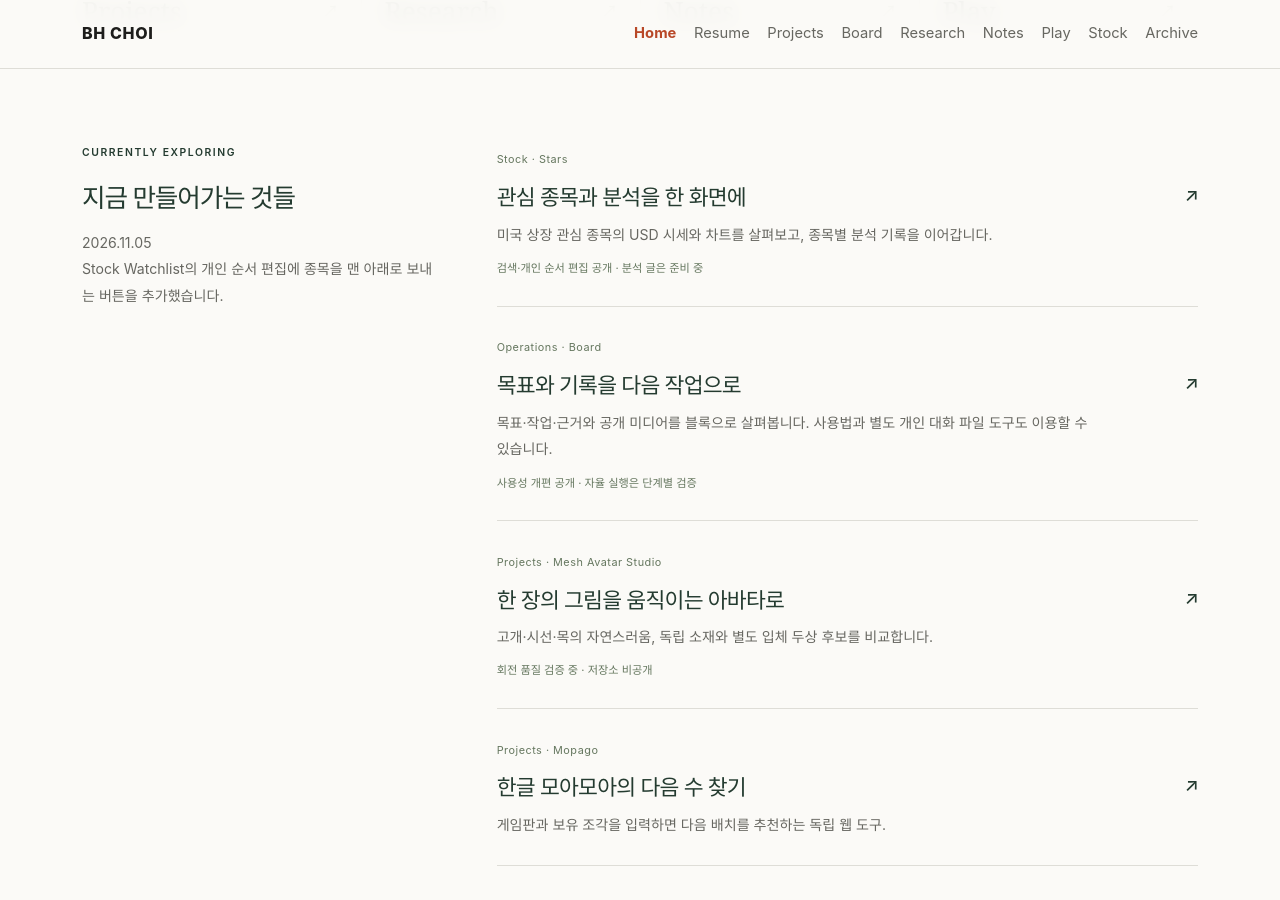
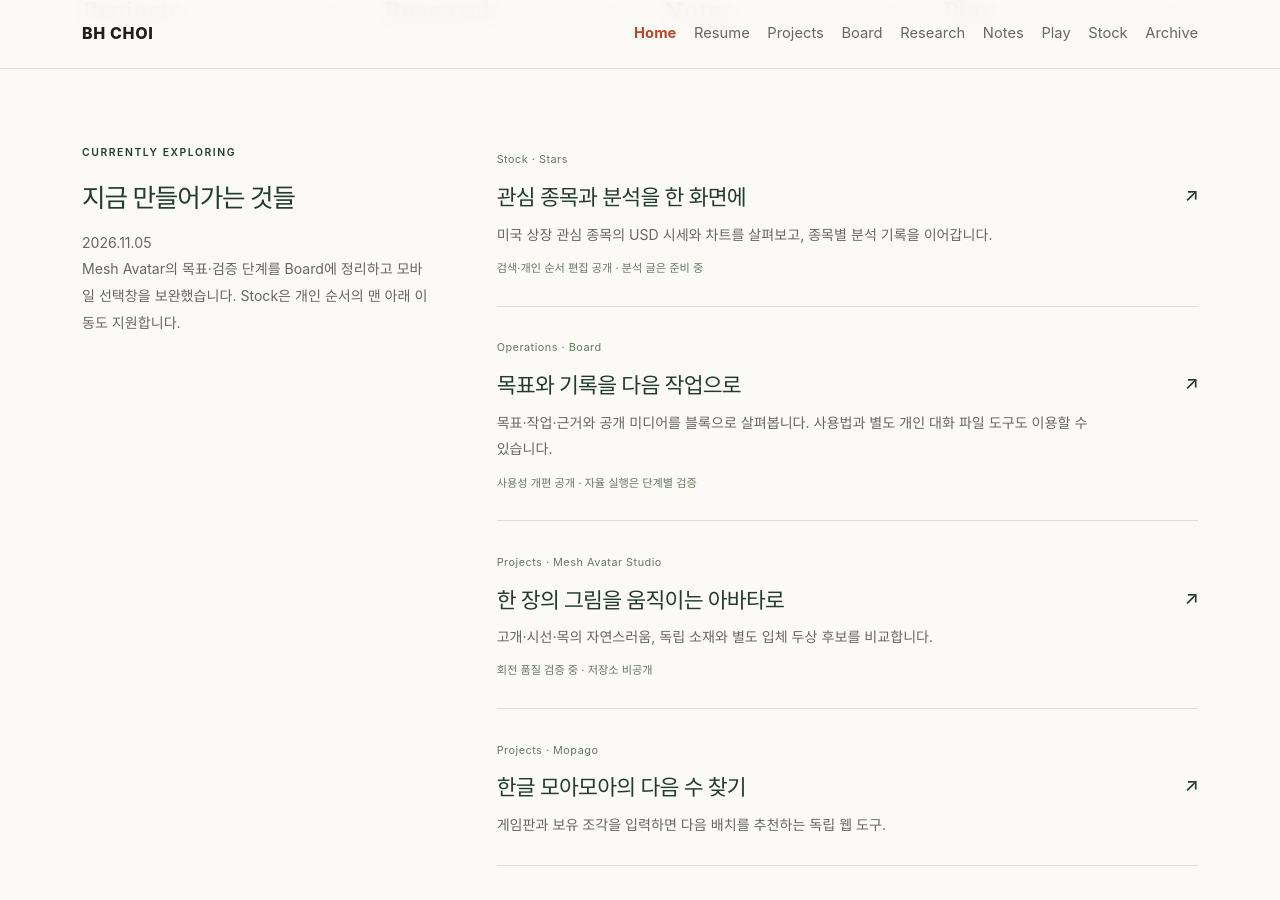
Before and after one commit to cbh456746/cbh456746.github.io, a Jekyll site: the page built from index.md, in a window 1280 px wide and 900 px high, scrolled down 701 px. Built offline with Jekyll 4.4.1, drawn with Linux system fonts in a browser that asks for light colours.

Commit message:
Keep Board project selector within narrow screens

```diff
--- a/css/workbench.css
+++ b/css/workbench.css
@@ -2,8 +2,8 @@
 .wb-heading { max-width:760px; margin-bottom:3rem; }
 .wb-heading h1 { font-size:clamp(2.4rem,5vw,4.5rem); }
 .wb-toolbar { display:flex; justify-content:space-between; align-items:end; gap:1.5rem; flex-wrap:wrap; border-bottom:1px solid var(--line); padding-bottom:1.25rem; }
-.wb-toolbar label { display:grid; gap:.3rem; color:var(--muted); font-size:.85rem; }
-.wb-toolbar select { max-width:100%; padding:.6rem 2rem .6rem .7rem; border:1px solid var(--line); background:var(--surface); color:var(--ink); font:inherit; }
+.wb-toolbar label { min-width:0; max-width:100%; display:grid; gap:.3rem; color:var(--muted); font-size:.85rem; }
+.wb-toolbar select { width:100%; min-width:0; max-width:100%; box-sizing:border-box; padding:.6rem 2rem .6rem .7rem; border:1px solid var(--line); background:var(--surface); color:var(--ink); font:inherit; }
 .wb-views { display:flex; flex-wrap:wrap; gap:.5rem; }
 .wb-views button,.wb-action { font:inherit; padding:.55rem .85rem; border:1px solid var(--line); border-radius:3px; background:transparent; color:var(--ink); cursor:pointer; }
 .wb-views [aria-pressed="true"] { background:var(--ink); color:var(--paper); border-color:var(--ink); }
--- a/index.md
+++ b/index.md
@@ -4,9 +4,9 @@
 description: BH CHOI의 프로젝트, 탐구, 학습과 취향을 담는 개인 기록 공간.
 home_design: garden
 home_current:
-  task_id: M-24
+  task_id: M-23
   updated_on: '2026-11-05'
-  summary: 'Stock Watchlist의 개인 순서 편집에 종목을 맨 아래로 보내는 버튼을 추가했습니다.'
+  summary: 'Mesh Avatar의 목표·검증 단계를 Board에 정리하고 모바일 선택창을 보완했습니다. Stock은 개인 순서의 맨 아래 이동도 지원합니다.'
 ---
 
 <section class="home-hero" aria-labelledby="home-title">
```
Also changed, not shown: docs/MESH_AVATAR_BOARD_20261105.md (+7 -0 lines).
